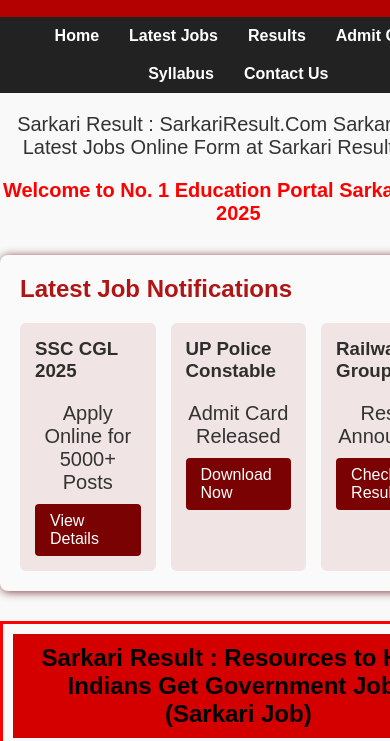
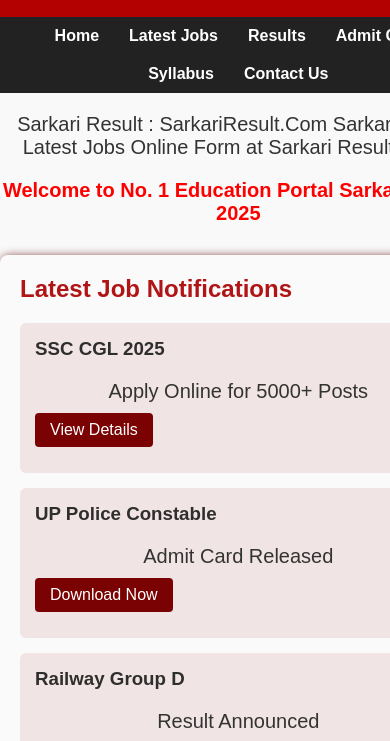
Before and after one commit to fareeedkhaan/srclone, a plain HTML site: page index.html in a window 390 px wide. Shown: the part 103-844 px from the top of the page. Drawn offline with Linux system fonts and the light colour scheme.

Commit message:
Update styles.css

```diff
--- a/styles.css
+++ b/styles.css
@@ -149,11 +149,11 @@ footer li{
 }
 
 @media (max-width: 450px){
-    .job-list{
+    .listbox{
         display: flex;
         flex-direction: column;
     }
-    .job-item{
+    .itembox{
         max-height: 150px;
     }
     footer{
```
